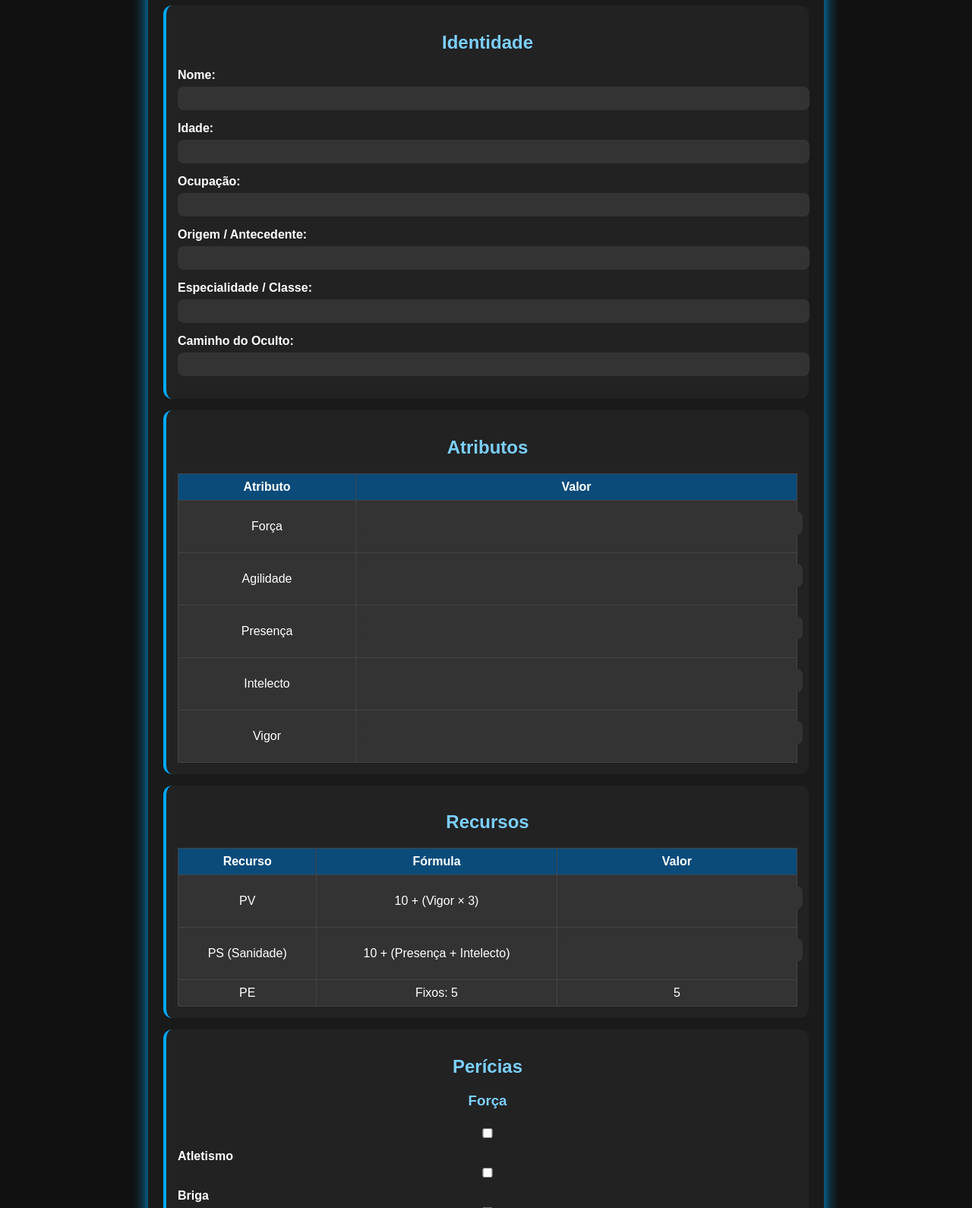
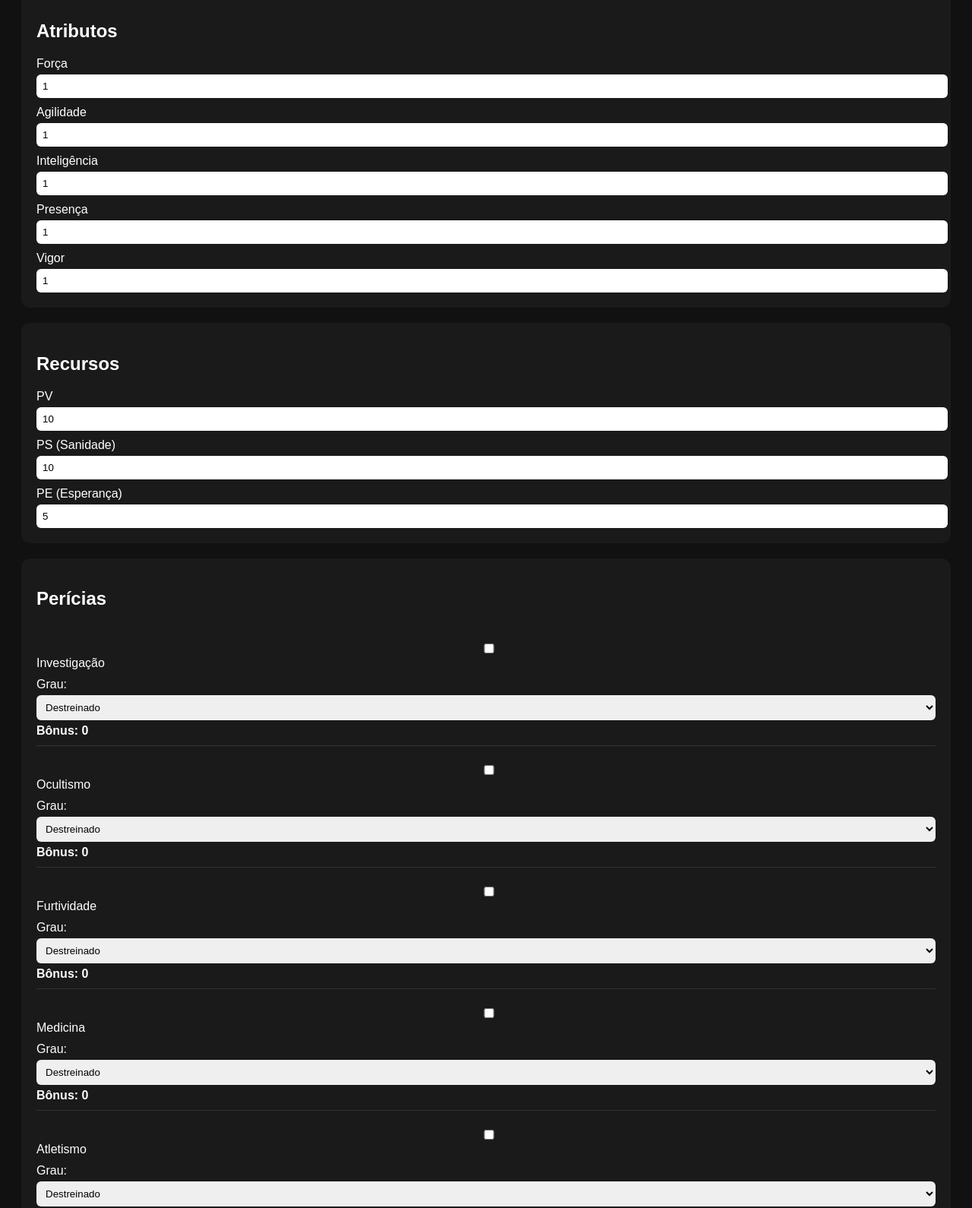
Before and after one commit to thierryhrosa/veu-oculto-ficha, a plain HTML site: page index.html in a window 1280 px wide. Shown: the part 121-1711 px from the top of the page at 76% size. Drawn offline with Linux system fonts and the light colour scheme.

Commit message:
Refactor index.html for improved structure and style

```diff
--- a/index.html
+++ b/index.html
@@ -3,198 +3,89 @@
 <head>
 <meta charset="UTF-8" />
 <meta name="viewport" content="width=device-width, initial-scale=1.0" />
-<title>Ficha — Véu Oculto RPG</title>
-
+<title>Ficha RPG — Sistema Personalizado</title>
 <style>
-    body {
-        background: #111;
-        color: #fff;
-        font-family: Arial, sans-serif;
-        padding: 20px;
-    }
-
-    h1, h2, h3 {
-        color: #7bcfff;
-        text-align: center;
-    }
-
-    .container {
-        max-width: 850px;
-        margin: auto;
-        background: #1a1a1a;
-        padding: 20px;
-        border-radius: 12px;
-        box-shadow: 0 0 20px #0af;
-    }
-
-    .section {
-        background: #222;
-        padding: 15px;
-        margin: 15px 0;
-        border-radius: 12px;
-        border-left: 4px solid #0af;
-    }
-
-    label {
-        font-weight: bold;
-    }
-
-    input, textarea {
-        width: 100%;
-        background: #333;
-        color: #fff;
-        padding: 8px;
-        border: none;
-        border-radius: 8px;
-        margin: 6px 0 15px 0;
-    }
-
-    textarea {
-        height: 70px;
-        resize: none;
-    }
-
-    table {
-        width: 100%;
-        border-collapse: collapse;
-        margin-top: 10px;
-    }
-
-    td, th {
-        border: 1px solid #444;
-        padding: 8px;
-        text-align: center;
-        background: #333;
-    }
-
-    th {
-        background: #0a4b7a;
-    }
+  body { font-family: Arial, sans-serif; background: #111; color: #fff; padding: 20px; }
+  h1 { text-align: center; }
+  .card { background: #1a1a1a; padding: 20px; border-radius: 12px; margin-bottom: 20px; }
+  label { display:block; margin-top:10px; }
+  input, select { width:100%; padding:8px; border-radius:6px; border:none; margin-top:5px; }
+  .pericia-item { border-bottom:1px solid #333; padding:10px 0; }
+  .bonus { font-weight:bold; margin-top:5px; }
 </style>
 </head>
+<body>
+<h1>Ficha de Personagem</h1>
 
-<body>
-<div class="container">
-
-<h1>Ficha — Véu Oculto RPG</h1>
-
-<!-- IDENTIDADE -->
-<div class="section">
-    <h2>Identidade</h2>
-    <label>Nome:</label><input>
-    <label>Idade:</label><input>
-    <label>Ocupação:</label><input>
-    <label>Origem / Antecedente:</label><input>
-    <label>Especialidade / Classe:</label><input>
-    <label>Caminho do Oculto:</label><input>
+<div class="card">
+  <h2>Atributos</h2>
+  <label>Força <input type="number" id="forca" value="1" min="1" max="5"></label>
+  <label>Agilidade <input type="number" id="agi" value="1" min="1" max="5"></label>
+  <label>Inteligência <input type="number" id="int" value="1" min="1" max="5"></label>
+  <label>Presença <input type="number" id="pre" value="1" min="1" max="5"></label>
+  <label>Vigor <input type="number" id="vig" value="1" min="1" max="5"></label>
 </div>
 
-<!-- ATRIBUTOS -->
-<div class="section">
-    <h2>Atributos</h2>
-    <table>
-        <tr><th>Atributo</th><th>Valor</th></tr>
-        <tr><td>Força</td><td><input></td></tr>
-        <tr><td>Agilidade</td><td><input></td></tr>
-        <tr><td>Presença</td><td><input></td></tr>
-        <tr><td>Intelecto</td><td><input></td></tr>
-        <tr><td>Vigor</td><td><input></td></tr>
-    </table>
+<div class="card">
+  <h2>Recursos</h2>
+  <label>PV <input type="number" id="pv" value="10"></label>
+  <label>PS (Sanidade) <input type="number" id="ps" value="10"></label>
+  <label>PE (Esperança) <input type="number" id="pe" value="5"></label>
 </div>
 
-<!-- RECURSOS -->
-<div class="section">
-    <h2>Recursos</h2>
-    <table>
-        <tr><th>Recurso</th><th>Fórmula</th><th>Valor</th></tr>
-        <tr><td>PV</td><td>10 + (Vigor × 3)</td><td><input></td></tr>
-        <tr><td>PS (Sanidade)</td><td>10 + (Presença + Intelecto)</td><td><input></td></tr>
-        <tr><td>PE</td><td>Fixos: 5</td><td>5</td></tr>
-    </table>
+<div class="card" id="pericias">
+  <h2>Perícias</h2>
 </div>
 
-<!-- PERICIAS -->
-<div class="section">
-    <h2>Perícias</h2>
+<script>
+const listaPericias = [
+  "Investigação", "Ocultismo", "Furtividade", "Medicina", "Atletismo",
+  "Percepção", "Luta", "Pontaria", "Vontade", "Diplomacia"
+];
 
-    <h3>Força</h3>
-    <label><input type="checkbox"> Atletismo</label><br>
-    <label><input type="checkbox"> Briga</label><br>
-    <label><input type="checkbox"> Intimidação</label><br>
-    <label><input type="checkbox"> Sobrevivência</label><br>
+const graus = {
+  "Destreinado": 0,
+  "Treinado": 5,
+  "Veterano": 10,
+  "Expert": 15
+};
 
-    <h3>Agilidade</h3>
-    <label><input type="checkbox"> Furtividade</label><br>
-    <label><input type="checkbox"> Crime</label><br>
-    <label><input type="checkbox"> Pontaria</label><br>
-    <label><input type="checkbox"> Reflexos</label><br>
+const box = document.getElementById("pericias");
+listaPericias.forEach(pericia => {
+  const div = document.createElement("div");
+  div.className = "pericia-item";
 
-    <h3>Presença</h3>
-    <label><input type="checkbox"> Diplomacia</label><br>
-    <label><input type="checkbox"> Enganação</label><br>
-    <label><input type="checkbox"> Intuição</label><br>
-    <label><input type="checkbox"> Percepção</label><br>
+  div.innerHTML = `
+    <label><input type="checkbox" class="check"> ${pericia}</label>
+    <label>Grau:
+      <select class="grau">
+        <option>Destreinado</option>
+        <option>Treinado</option>
+        <option>Veterano</option>
+        <option>Expert</option>
+      </select>
+    </label>
+    <div class="bonus">Bônus: <span class="valor">0</span></div>
+  `;
 
-    <h3>Intelecto</h3>
-    <label><input type="checkbox"> Medicina</label><br>
-    <label><input type="checkbox"> Investigação</label><br>
-    <label><input type="checkbox"> Ocultismo</label><br>
-    <label><input type="checkbox"> Tecnologia</label><br>
+  const check = div.querySelector(".check");
+  const grau = div.querySelector(".grau");
+  const valor = div.querySelector(".valor");
 
-    <h3>Vigor</h3>
-    <label><input type="checkbox"> Resistência</label><br>
-    <label><input type="checkbox"> Vigor Físico</label><br>
-    <label><input type="checkbox"> Fôlego</label><br>
-    <label><input type="checkbox"> Tolerância</label><br>
-</div>
+  function atualizar() {
+    if (!check.checked) {
+      valor.textContent = 0;
+      return;
+    }
+    valor.textContent = graus[grau.value];
+  }
 
-<!-- COMBATE -->
-<div class="section">
-    <h2>Combate</h2>
-    <label>Iniciativa:</label><input placeholder="1d20 + Agilidade">
+  check.addEventListener("change", atualizar);
+  grau.addEventListener("change", atualizar);
 
-    <h3>Ataques</h3>
-    <table>
-        <tr><th>Arma</th><th>Dano</th><th>Alcance</th><th>Obs</th></tr>
-        <tr><td><input></td><td><input></td><td><input></td><td><input></td></tr>
-        <tr><td><input></td><td><input></td><td><input></td><td><input></td></tr>
-    </table>
-</div>
+  box.appendChild(div);
+});
+</script>
 
-<!-- RITUAIS -->
-<div class="section">
-    <h2>Rituais</h2>
-    <table>
-        <tr><th>Ritual</th><th>Caminho</th><th>Custo</th><th>Efeito</th></tr>
-        <tr><td><input></td><td><input></td><td><input></td><td><input></td></tr>
-        <tr><td><input></td><td><input></td><td><input></td><td><input></td></tr>
-    </table>
-</div>
-
-<!-- INVENTÁRIO -->
-<div class="section">
-    <h2>Inventário</h2>
-    <label>Capacidade de Carga:</label><input placeholder="5 + Força">
-
-    <table>
-        <tr><th>Item</th><th>Peso</th><th>Obs</th></tr>
-        <tr><td><input></td><td><input></td><td><input></td></tr>
-        <tr><td><input></td><td><input></td><td><input></td></tr>
-    </table>
-</div>
-
-<!-- TRAUMA -->
-<div class="section">
-    <h2>Tragédia / Trauma</h2>
-    <textarea></textarea>
-</div>
-
-<!-- ANOTAÇÕES -->
-<div class="section">
-    <h2>Anotações</h2>
-    <textarea></textarea>
-</div>
-
-</div>
 </body>
 </html>
```
